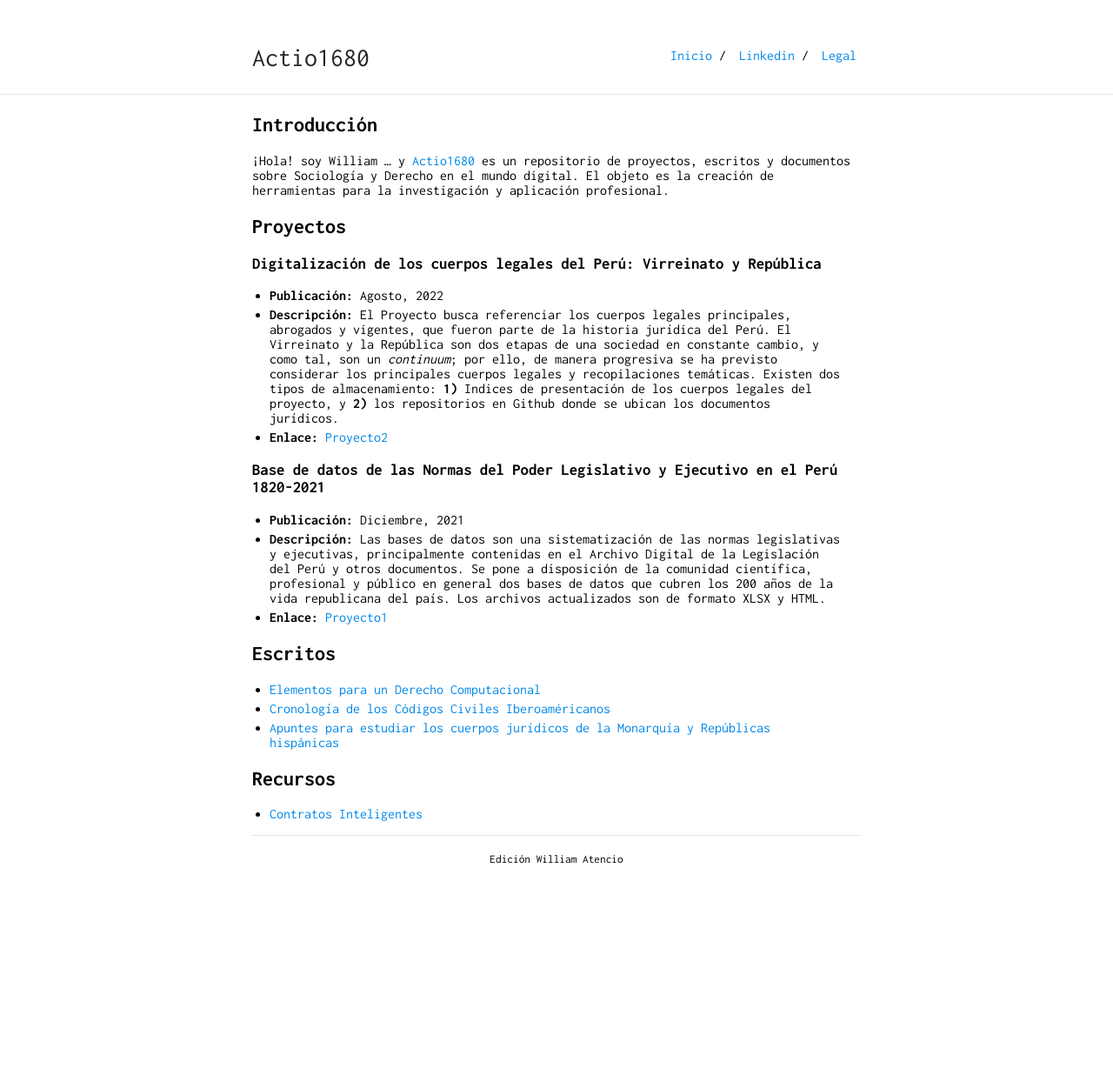
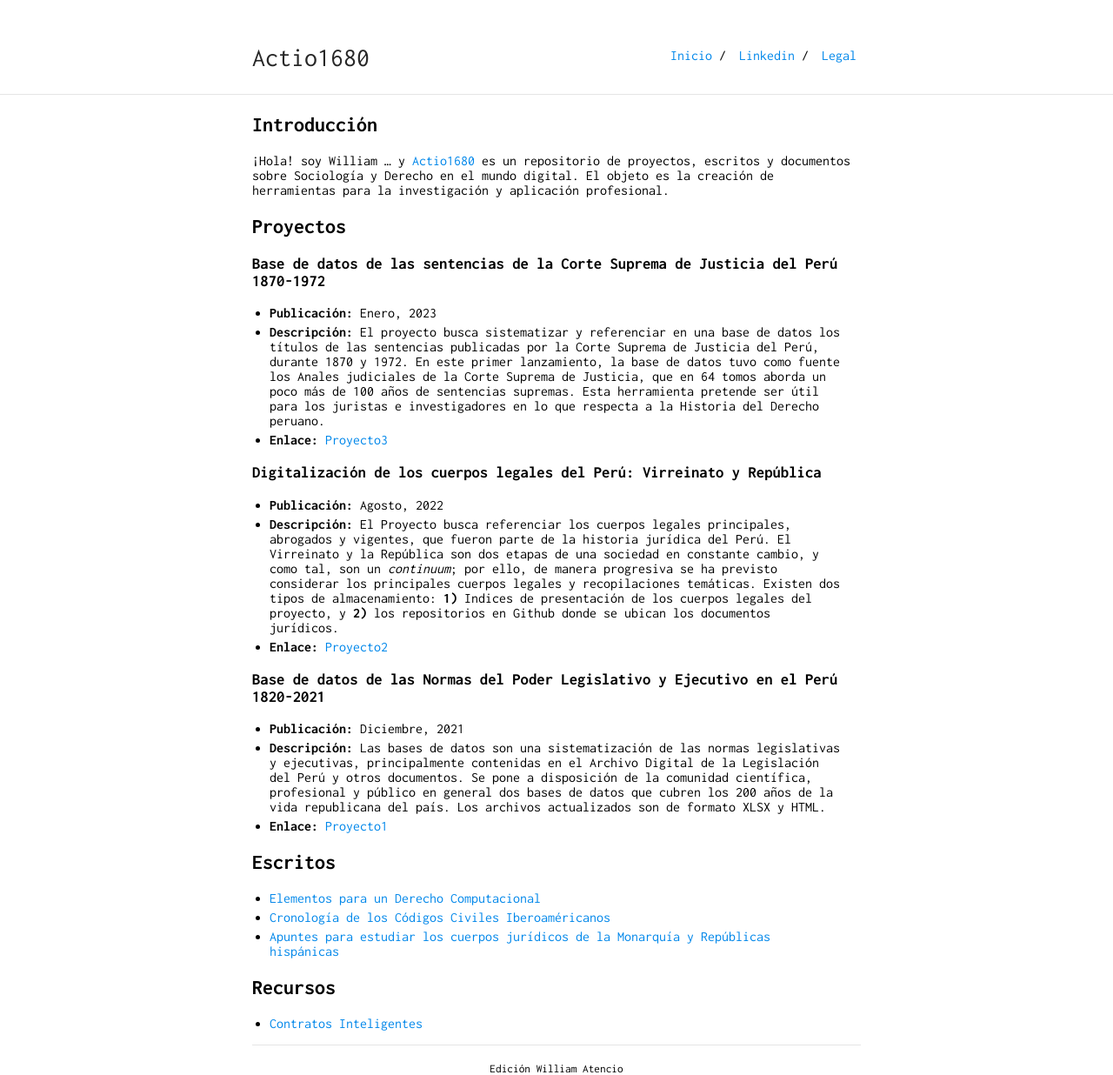
Before and after one commit to actio1680/actio1680.github.io, a Jekyll site: the page built from index.md, in a window 1280 px wide. Shown: the whole page at 87% size. Built offline with Jekyll 4.4.1, drawn with Linux system fonts in a browser that asks for light colours; our own code applies the rules of GitHub Pages for plain Markdown files; before the commit the page ends 995 px from its top, so only the background shows below that.

Commit message:
Update index.md

```diff
--- a/index.md
+++ b/index.md
@@ -8,6 +8,11 @@ layout: default
 <!-- <img class="profile-picture" src="codefavicon.png"> -->
 
 ## Proyectos
+
+### Base de datos de las sentencias de la Corte Suprema de Justicia del Perú 1870-1972
+- **Publicación:** Enero, 2023
+- **Descripción:** El proyecto busca sistematizar y referenciar en una base de datos los títulos de las sentencias publicadas por la Corte Suprema de Justicia del Perú, durante 1870 y 1972. En este primer lanzamiento, la base de datos tuvo como fuente los Anales judiciales de la Corte Suprema de Justicia, que en 64 tomos aborda un poco más de 100 años de sentencias supremas. Esta herramienta pretende ser útil para los juristas e investigadores en lo que respecta a la Historia del Derecho peruano.
+- **Enlace:** [Proyecto3](proyecto2/presentacion3.md)
 
 ### Digitalización de los cuerpos legales del Perú: Virreinato y República
 - **Publicación:** Agosto, 2022
```
